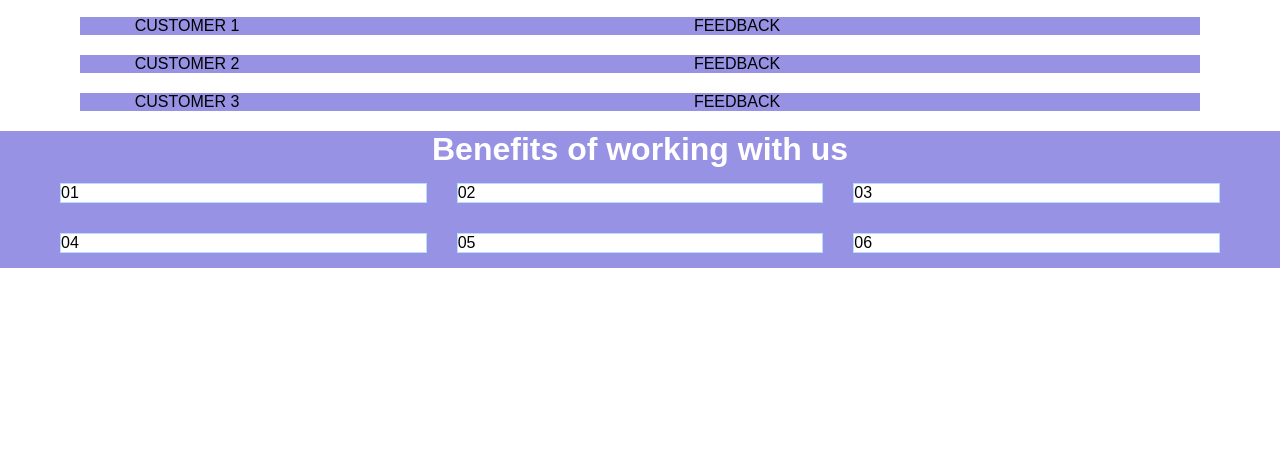
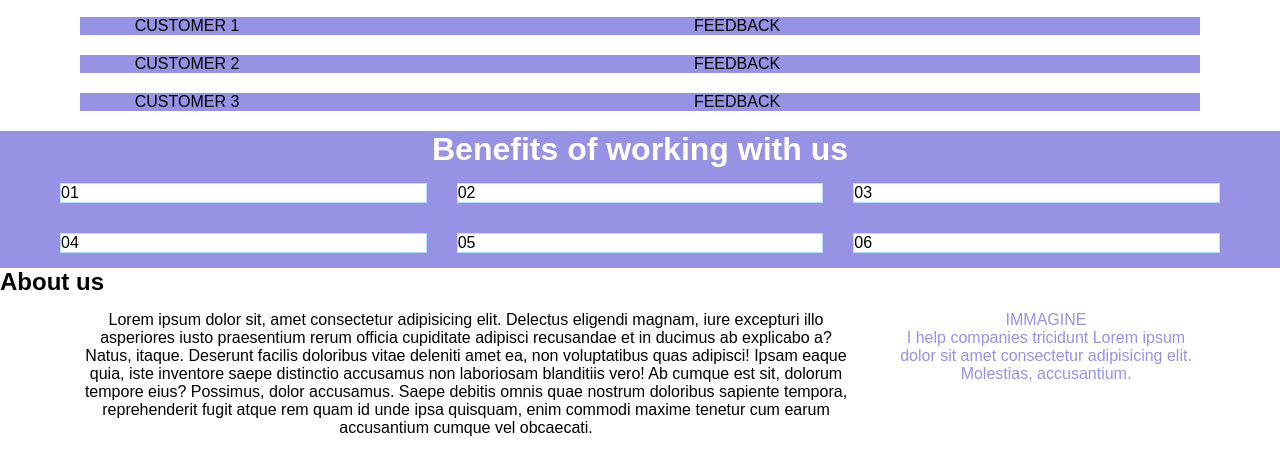
Before and after one commit to EnricoValente/htmlcss-responsive-layout, a plain HTML site: page index.html in a window 1280 px wide. Shown: the part 695-1147 px from the top of the page. Before the commit the page ends 963 px from the top, so only its background shows below. Drawn offline with Linux system fonts and the light colour scheme.

Commit message:
Completata struttura section 5

```diff
--- a/css/style.css
+++ b/css/style.css
@@ -103,6 +103,27 @@ header {
     background-color: white;
 }
 
+/* SECTION 5 */
+
+.final-row {
+    display: flex;
+    flex-wrap: wrap;
+    text-align: center;
+}
+
+.final-col-1 {
+    width: calc(100% - 1.875rem);
+    margin: .9375rem;
+}
+
+.final-col-2 {
+    width: calc(100% - 1.875rem);
+    margin: .9375rem;
+    color: var(--main-2-content-color);
+
+}
+
+
 
 
 
@@ -144,6 +165,17 @@ header {
         margin: .9375rem;
     }
 
+    /* SECTION 5 */
+    .final-col-1 {
+        width: calc(70% - 1.875rem);
+        margin: .9375rem;
+    }
+
+    .final-col-2 {
+        width: calc(30% - 1.875rem);
+        margin: .9375rem;
+    }
+
 
 
 }
--- a/index.html
+++ b/index.html
@@ -217,6 +217,38 @@
                 </div>
             </section>
 
+            <section class="about-us">
+
+                <h2>About us</h2>
+
+                <div class="container">
+
+                    <div class="final-row">
+
+                        <div class="final-col-1">
+
+                            <p>Lorem ipsum dolor sit, amet consectetur adipisicing elit. Delectus eligendi magnam, iure excepturi illo asperiores iusto praesentium rerum officia cupiditate adipisci recusandae et in ducimus ab explicabo a? Natus, itaque.
+                            Deserunt facilis doloribus vitae deleniti amet ea, non voluptatibus quas adipisci! Ipsam eaque quia, iste inventore saepe distinctio accusamus non laboriosam blanditiis vero! Ab cumque est sit, dolorum tempore eius?
+                            Possimus, dolor accusamus. Saepe debitis omnis quae nostrum doloribus sapiente tempora, reprehenderit fugit atque rem quam id unde ipsa quisquam, enim commodi maxime tenetur cum earum accusantium cumque vel obcaecati.</p>
+
+                        </div>
+
+                        <div class="final-col-2">
+
+                            IMMAGINE
+
+                            <p>I help companies tricidunt Lorem ipsum dolor sit amet consectetur adipisicing elit. Molestias, accusantium.</p>
+
+
+
+                        </div>
+
+                    </div>
+
+                </div>
+
+            </section>
+
         </main>
 
 
```
